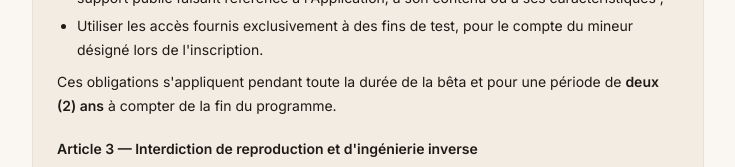
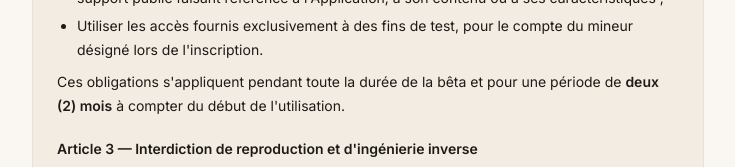
Before and after one commit to Icidu9/le-poulpe, a Next.js app: page /charte in a window 1280 px wide. Shown: the part 560-727 px from the top of the page, without its empty margins (272-1007 px from the left). Built offline with nearby package versions, Linux system fonts and the light colour scheme.

Commit message:
Charte: periode confidentialite 2 mois (pas 2 ans) depuis debut utilisation

```diff
--- a/app/charte/page.tsx
+++ b/app/charte/page.tsx
@@ -87,8 +87,8 @@ export default function ChartePage() {
               <li>Utiliser les accès fournis exclusivement à des fins de test, pour le compte du mineur désigné lors de l'inscription.</li>
             </ul>
             <p className="mt-2">
-              Ces obligations s'appliquent pendant toute la durée de la bêta et pour une période de <strong>deux (2) ans</strong> à
-              compter de la fin du programme.
+              Ces obligations s'appliquent pendant toute la durée de la bêta et pour une période de <strong>deux (2) mois</strong> à
+              compter du début de l'utilisation.
             </p>
           </div>
 
```
